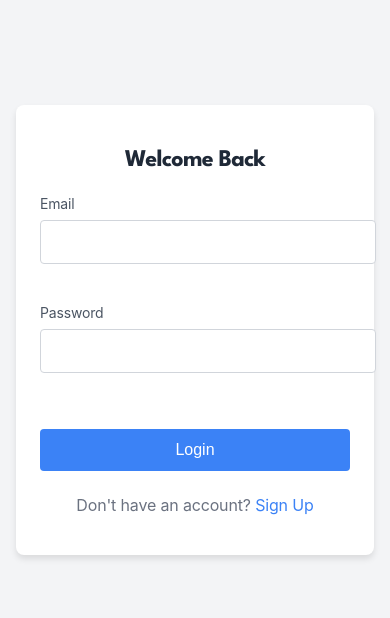
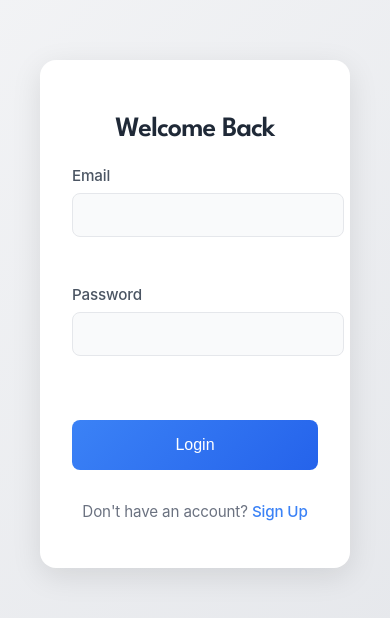
Before and after one commit to sarankumar1325/TaxBuddy-Tax-Assistent, a React (Create React App) app: page /login in a window 390 px wide. Shown: the part 108-726 px from the top of the page. Built offline with nearby package versions, Linux system fonts and the light colour scheme; no server answers.

Commit message:
Authentication added

```diff
--- /dev/null
+++ b/src/firebase.js
@@ -0,0 +1,19 @@
+import { initializeApp } from "firebase/app";
+import { getAuth } from "firebase/auth";
+import { getFirestore } from "firebase/firestore";
+
+const firebaseConfig = {
+  apiKey: "AIzaSyCv7LTyHSHiY0-ExtganTiCmYK6y7GWSfs",
+  authDomain: "taxbuddy-ec196.firebaseapp.com",
+  projectId: "taxbuddy-ec196",
+  storageBucket: "taxbuddy-ec196.firebasestorage.app",
+  messagingSenderId: "481957095349",
+  appId: "1:481957095349:web:c8d5854037ddf8ac631bfc",
+  measurementId: "G-MQZ1L5TTFC"
+};
+
+const app = initializeApp(firebaseConfig);
+export const auth = getAuth(app);
+export const db = getFirestore(app);
+
+export default app;
--- a/src/pages/Auth/Login.js
+++ b/src/pages/Auth/Login.js
@@ -1,14 +1,20 @@
 import React, { useState } from 'react';
-import { Link, useNavigate } from 'react-router-dom';
+import { Link, useNavigate, useLocation } from 'react-router-dom';
+import { signInWithEmailAndPassword } from 'firebase/auth';
+import { doc, updateDoc } from 'firebase/firestore';
+import { auth, db } from '../../firebase';
 import "../../styles/Auth.css";
 
 const Login = ({ setIsLoggedIn }) => {
   const navigate = useNavigate();
+  const location = useLocation();
   const [formData, setFormData] = useState({
     email: '',
     password: ''
   });
   const [error, setError] = useState('');
+  const [loading, setLoading] = useState(false);
+  const [successMessage, setSuccessMessage] = useState(location.state?.message || '');
 
   const handleChange = (e) => {
     setFormData({
@@ -18,33 +24,54 @@ const Login = ({ setIsLoggedIn }) => {
     setError('');
   };
 
-  const validatePassword = (password) => {
-    const regex = /^(?=.*[a-z])(?=.*[A-Z])(?=.*\d)(?=.*[@$!%*?&])[A-Za-z\d@$!%*?&]{8,}$/;
-    return regex.test(password);
-  };
+  const handleSubmit = async (e) => {
+    e.preventDefault();
+    setLoading(true);
+    setError('');
 
-  const handleSubmit = (e) => {
-    e.preventDefault();
+    try {
+      const userCredential = await signInWithEmailAndPassword(
+        auth,
+        formData.email,
+        formData.password
+      );
 
-    if (!formData.email.includes('@')) {
-      setError('Please enter a valid email address');
-      return;
+      // Update last login time
+      await updateDoc(doc(db, "Users", userCredential.user.uid), {
+        last_login: new Date().toISOString()
+      });
+
+      setIsLoggedIn(true);
+      navigate('/');
+    } catch (error) {
+      console.error("Error during login:", error);
+      switch (error.code) {
+        case 'auth/user-not-found':
+          setError('No account exists with this email');
+          break;
+        case 'auth/wrong-password':
+          setError('Invalid password');
+          break;
+        case 'auth/invalid-email':
+          setError('Invalid email address');
+          break;
+        default:
+          setError('Failed to login. Please check your credentials.');
+      }
+    } finally {
+      setLoading(false);
     }
-
-    if (!validatePassword(formData.password)) {
-      setError('Password must be at least 8 characters and include uppercase, lowercase, number and special character');
-      return;
-    }
-
-    // Add your login logic here
-    setIsLoggedIn(true);
-    navigate('/');
   };
 
   return (
     <div className="auth-container">
       <div className="auth-card">
         <h2>Welcome Back</h2>
+        {successMessage && (
+          <div className="success-message">
+            {successMessage}
+          </div>
+        )}
         {error && <div className="error-message">{error}</div>}
         <form onSubmit={handleSubmit} className="auth-form">
           <div className="form-group">
@@ -69,7 +96,13 @@ const Login = ({ setIsLoggedIn }) => {
               required
             />
           </div>
-          <button type="submit" className="submit-btn login-btn">Login</button>
+          <button
+            type="submit"
+            className="submit-btn login-btn"
+            disabled={loading}
+          >
+            {loading ? 'Logging in...' : 'Login'}
+          </button>
         </form>
         <p className="auth-footer">
           Don't have an account? <Link to="/signup">Sign Up</Link>
--- a/src/pages/Auth/SignUp.js
+++ b/src/pages/Auth/SignUp.js
@@ -1,16 +1,23 @@
 import React, { useState } from 'react';
 import { Link, useNavigate } from 'react-router-dom';
-import "../../styles/Auth.css"
+import { createUserWithEmailAndPassword } from "firebase/auth";
+import { doc, setDoc, collection } from "firebase/firestore";
+import { auth, db } from '../../firebase';
+import "../../styles/Auth.css";
 
-const SignUp = ({ setIsLoggedIn }) => {
+const SignUp = () => {
   const navigate = useNavigate();
   const [formData, setFormData] = useState({
+    name: '',
     email: '',
     password: '',
     confirmPassword: '',
-    name: ''
+    phone: '',
+    business_email: '', // Optional
+    company_name: ''    // Optional
   });
   const [error, setError] = useState('');
+  const [loading, setLoading] = useState(false);
 
   const handleChange = (e) => {
     setFormData({
@@ -25,27 +32,68 @@ const SignUp = ({ setIsLoggedIn }) => {
     return regex.test(password);
   };
 
-  const handleSubmit = (e) => {
+  const handleSubmit = async (e) => {
     e.preventDefault();
+    setLoading(true);
+    setError('');
 
-    if (!formData.email.includes('@')) {
-      setError('Please enter a valid email address');
+    // Validate password and confirm password match
+    if (formData.password !== formData.confirmPassword) {
+      setError('Passwords do not match');
+      setLoading(false);
       return;
     }
 
-    if (!validatePassword(formData.password)) {
-      setError('Password must be at least 8 characters and include uppercase, lowercase, number and special character');
-      return;
+    try {
+      // 1. Create authentication user
+      const { user } = await createUserWithEmailAndPassword(
+        auth,
+        formData.email,
+        formData.password
+      );
+
+      // 2. Store user data in Firestore
+      await setDoc(doc(db, "Users", user.uid), {
+        uid: user.uid,
+        name: formData.name,
+        email: formData.email,
+        phone: formData.phone || null,
+        business_email: formData.business_email || null,
+        company_name: formData.company_name || null,
+        created_at: new Date().toISOString(),
+        last_login: new Date().toISOString(),
+        account_status: 'active'
+      });
+
+      // 3. Navigate to login page with success message
+      navigate('/login', {
+        state: {
+          message: 'Account created successfully! Please login with your credentials.'
+        }
+      });
+
+    } catch (error) {
+      console.error("Error during signup:", error);
+      handleSignupError(error);
+    } finally {
+      setLoading(false);
     }
+  };
 
-    if (formData.password !== formData.confirmPassword) {
-      setError('Passwords do not match');
-      return;
+  const handleSignupError = (error) => {
+    switch (error.code) {
+      case 'auth/email-already-in-use':
+        setError('An account with this email already exists');
+        break;
+      case 'auth/invalid-email':
+        setError('Invalid email address');
+        break;
+      case 'auth/weak-password':
+        setError('Password is too weak');
+        break;
+      default:
+        setError('Failed to create account. Please try again.');
     }
-
-    // Add your signup logic here
-    setIsLoggedIn(true);
-    navigate('/');
   };
 
   return (
@@ -54,6 +102,7 @@ const SignUp = ({ setIsLoggedIn }) => {
         <h2>Create Account</h2>
         {error && <div className="error-message">{error}</div>}
         <form onSubmit={handleSubmit} className="auth-form">
+          {/* Required Fields */}
           <div className="form-group">
             <label htmlFor="name">Full Name</label>
             <input
@@ -65,6 +114,7 @@ const SignUp = ({ setIsLoggedIn }) => {
               required
             />
           </div>
+
           <div className="form-group">
             <label htmlFor="email">Email</label>
             <input
@@ -76,6 +126,47 @@ const SignUp = ({ setIsLoggedIn }) => {
               required
             />
           </div>
+
+          <div className="form-group">
+            <label htmlFor="phone">Phone Number</label>
+            <input
+              type="tel"
+              id="phone"
+              name="phone"
+              value={formData.phone}
+              onChange={handleChange}
+              required
+            />
+          </div>
+
+          {/* Optional Fields */}
+          <div className="form-group">
+            <label htmlFor="business_email">
+              Business Email <span className="optional-field">(Optional)</span>
+            </label>
+            <input
+              type="email"
+              id="business_email"
+              name="business_email"
+              value={formData.business_email}
+              onChange={handleChange}
+            />
+          </div>
+
+          <div className="form-group">
+            <label htmlFor="company_name">
+              Company Name <span className="optional-field">(Optional)</span>
+            </label>
+            <input
+              type="text"
+              id="company_name"
+              name="company_name"
+              value={formData.company_name}
+              onChange={handleChange}
+            />
+          </div>
+
+          {/* Password Fields */}
           <div className="form-group">
             <label htmlFor="password">Password</label>
             <input
@@ -90,6 +181,7 @@ const SignUp = ({ setIsLoggedIn }) => {
               Password must be at least 8 characters and include uppercase, lowercase, number and special character
             </small>
           </div>
+
           <div className="form-group">
             <label htmlFor="confirmPassword">Confirm Password</label>
             <input
@@ -101,7 +193,14 @@ const SignUp = ({ setIsLoggedIn }) => {
               required
             />
           </div>
-          <button type="submit" className="submit-btn signup-btn">Sign Up</button>
+
+          <button
+            type="submit"
+            className="submit-btn signup-btn"
+            disabled={loading}
+          >
+            {loading ? 'Creating Account...' : 'Sign Up'}
+          </button>
         </form>
         <p className="auth-footer">
           Already have an account? <Link to="/login">Login</Link>
--- a/src/styles/Auth.css
+++ b/src/styles/Auth.css
@@ -3,29 +3,41 @@
   justify-content: center;
   align-items: center;
   min-height: 100vh;
-  padding: 2rem;
-  background-color: #f3f4f6;
+  padding: 2rem 4rem; /* Increased horizontal padding */
+  margin: 0;
+  width: 100%;
+  box-sizing: border-box; /* Add this to include padding in width calculation */
+  background: linear-gradient(135deg, #f3f4f6 0%, #e5e7eb 100%);
 }
 
 .auth-card {
-  background-color: white;
-  padding: 2rem;
-  border-radius: 8px;
-  box-shadow: 0 4px 6px rgba(0, 0, 0, 0.1);
+  background: white;
+  padding: 3.5rem; /* Increased padding */
+  border-radius: 16px;
+  box-shadow: 0 8px 30px rgba(0, 0, 0, 0.1);
   width: 100%;
-  max-width: 400px;
+  max-width: 600px; /* Increased from 450px */
+  margin: 0 auto; /* Center the card */
+  box-sizing: border-box; /* Add this to include padding in width calculation */
+  transition: transform 0.3s ease;
+}
+
+.auth-card:hover {
+  transform: translateY(-5px);
 }
 
 .auth-card h2 {
   text-align: center;
-  margin-bottom: 1.5rem;
+  margin-bottom: 2rem;
   color: #1f2937;
+  font-size: 2rem;
+  font-weight: 600;
 }
 
 .auth-form {
   display: flex;
   flex-direction: column;
-  gap: 1rem;
+  gap: 1.5rem;
 }
 
 .form-group {
@@ -35,84 +47,180 @@
 }
 
 .form-group label {
-  font-size: 0.875rem;
+  font-size: 0.95rem;
   color: #4b5563;
+  font-weight: 500;
 }
 
 .form-group input {
-  padding: 0.75rem;
-  border: 1px solid #d1d5db;
-  border-radius: 4px;
+  padding: 0.875rem;
+  border: 1.5px solid #e5e7eb;
+  border-radius: 8px;
   font-size: 1rem;
+  transition: all 0.3s ease;
+  background: #f9fafb;
 }
 
 .form-group input:focus {
   outline: none;
   border-color: #3b82f6;
-  box-shadow: 0 0 0 3px rgba(59, 130, 246, 0.1);
+  background: white;
+  box-shadow: 0 0 0 4px rgba(59, 130, 246, 0.1);
 }
 
 .password-hint {
-  font-size: 0.75rem;
+  font-size: 0.8rem;
   color: #6b7280;
+  margin-top: 0.25rem;
 }
 
 .submit-btn {
-  padding: 0.75rem;
+  padding: 1rem;
   border: none;
-  border-radius: 4px;
+  border-radius: 8px;
   font-size: 1rem;
+  font-weight: 500;
   cursor: pointer;
-  transition: background-color 0.2s;
+  transition: all 0.3s ease;
   margin-top: 1rem;
   color: white;
 }
 
 .login-btn {
-  background-color: #3b82f6;
+  background: linear-gradient(135deg, #3b82f6, #2563eb);
 }
 
 .login-btn:hover {
-  background-color: #2563eb;
+  background: linear-gradient(135deg, #2563eb, #1d4ed8);
+  transform: translateY(-2px);
+  box-shadow: 0 4px 12px rgba(37, 99, 235, 0.2);
 }
 
 .signup-btn {
-  background-color: #22c55e;
+  background: linear-gradient(135deg, #10b981, #059669);
 }
 
 .signup-btn:hover {
-  background-color: #16a34a;
+  background: linear-gradient(135deg, #059669, #047857);
+  transform: translateY(-2px);
+  box-shadow: 0 4px 12px rgba(16, 185, 129, 0.2);
+}
+
+.error-message,
+.success-message {
+  padding: 1rem;
+  border-radius: 8px;
+  margin-bottom: 1.5rem;
+  font-size: 0.95rem;
+  display: flex;
+  align-items: center;
+  gap: 0.5rem;
 }
 
 .error-message {
   background-color: #fee2e2;
   color: #dc2626;
-  padding: 0.75rem;
-  border-radius: 4px;
-  margin-bottom: 1rem;
+  border: 1px solid #fecaca;
+}
+
+.success-message {
+  background-color: #dcfce7;
+  color: #15803d;
+  border: 1px solid #bbf7d0;
 }
 
 .auth-footer {
   text-align: center;
-  margin-top: 1.5rem;
+  margin-top: 2rem;
   color: #6b7280;
+  font-size: 0.95rem;
 }
 
 .auth-footer a {
   color: #3b82f6;
   text-decoration: none;
+  font-weight: 500;
+  transition: color 0.3s ease;
 }
 
 .auth-footer a:hover {
+  color: #2563eb;
   text-decoration: underline;
 }
 
+/* Disabled state */
+.submit-btn:disabled {
+  opacity: 0.7;
+  cursor: not-allowed;
+  transform: none;
+}
+
+@media (max-width: 768px) {
+  .auth-container {
+    padding: 2rem;
+  }
+
+  .auth-card {
+    padding: 2.5rem;
+    max-width: 100%;
+  }
+}
+
 @media (max-width: 640px) {
+  .auth-container {
+    padding: 1.5rem;
+  }
+
+  .auth-card {
+    padding: 2rem;
+    margin: 0 1.5rem; /* Add horizontal margin */
+    width: calc(100% - 3rem); /* Account for margins */
+  }
+
+  .auth-card h2 {
+    font-size: 1.75rem;
+    margin-bottom: 1.5rem;
+  }
+
+  .form-group input {
+    padding: 0.75rem;
+  }
+}
+
+@media (max-width: 480px) {
   .auth-container {
     padding: 1rem;
   }
 
   .auth-card {
-    padding: 1.5rem;
+    padding: 2rem;
   }
 }
+
+/* Dark theme support */
+.app.dark .auth-container {
+  background: linear-gradient(135deg, #1a1a1a 0%, #2d2d2d 100%);
+}
+
+.app.dark .auth-card {
+  background: #1e1e1e;
+  border: 1px solid #333;
+}
+
+.app.dark .form-group input {
+  background: #2d2d2d;
+  border-color: #333;
+  color: #fff;
+}
+
+.app.dark .form-group label {
+  color: #e0e0e0;
+}
+
+.app.dark .auth-card h2 {
+  color: #fff;
+}
+
+.app.dark .auth-footer {
+  color: #e0e0e0;
+}
```
Also changed, not shown: src/App.js (+12 -2 lines), src/components/Header.js (+23 -2 lines).
